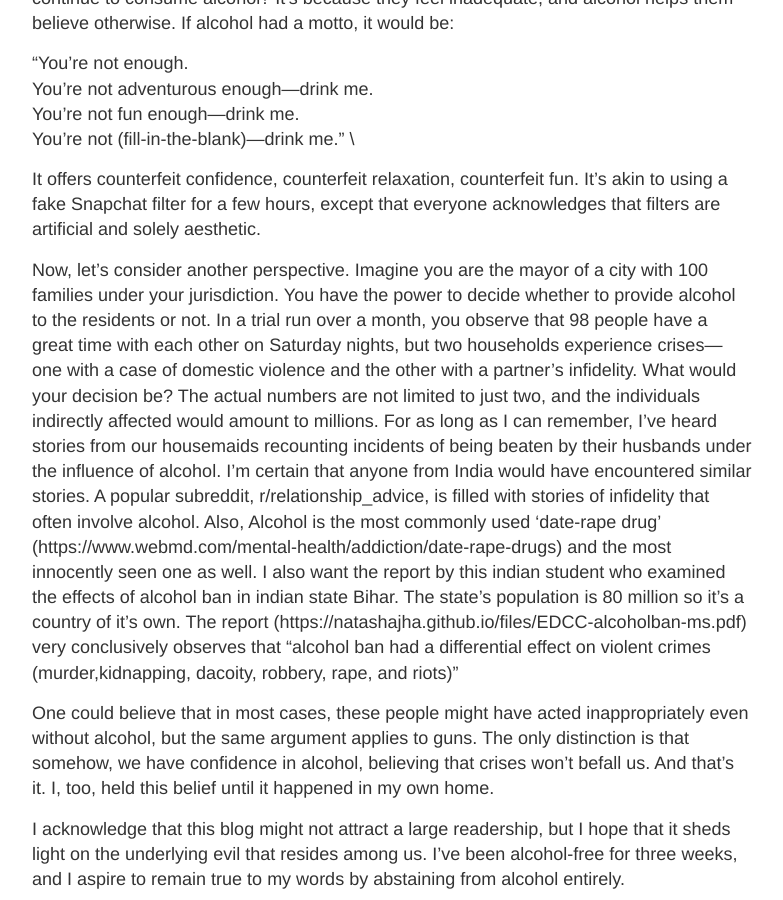
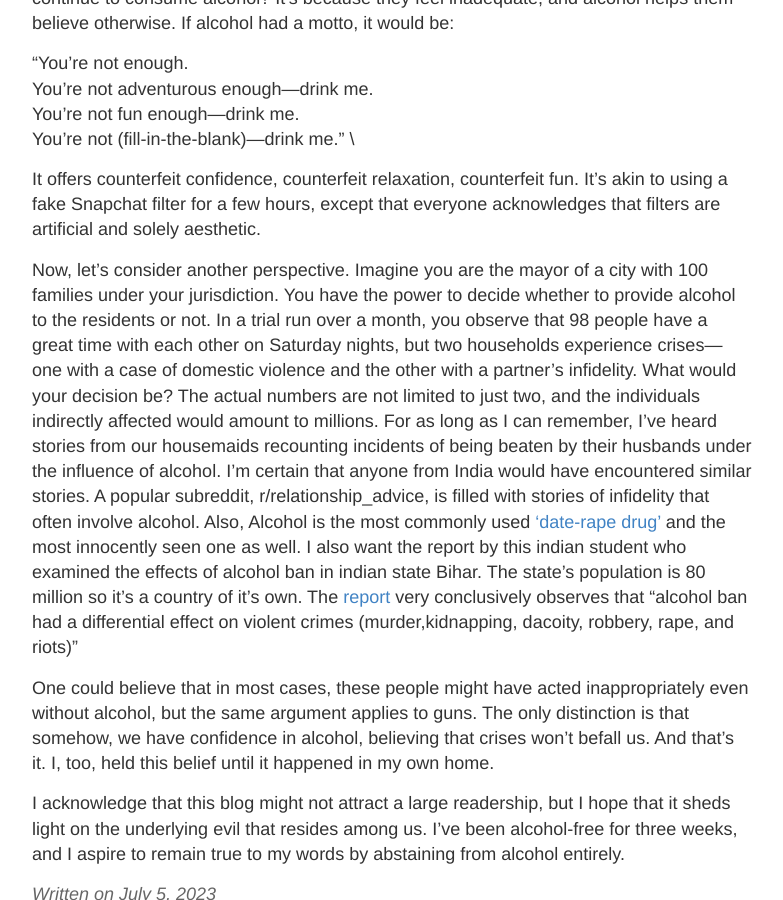
Before and after one commit to harora/harora.github.io, a Jekyll site: the page built from _posts/2023-07-05-alcohol.md, in a window 1280 px wide and 900 px high, scrolled down 815 px. Shown: the whole window, without its empty margins (248-1031 px from the left). Built offline with Jekyll 4.4.1, drawn with Linux system fonts in a browser that asks for light colours.

Commit message:
Update 2023-07-05-alcohol.md

```diff
--- a/_posts/2023-07-05-alcohol.md
+++ b/_posts/2023-07-05-alcohol.md
@@ -18,7 +18,7 @@
 
 It offers counterfeit confidence, counterfeit relaxation, counterfeit fun. It's akin to using a fake Snapchat filter for a few hours, except that everyone acknowledges that filters are artificial and solely aesthetic.
 
-Now, let's consider another perspective. Imagine you are the mayor of a city with 100 families under your jurisdiction. You have the power to decide whether to provide alcohol to the residents or not. In a trial run over a month, you observe that 98 people have a great time with each other on Saturday nights, but two households experience crises—one with a case of domestic violence and the other with a partner's infidelity. What would your decision be? The actual numbers are not limited to just two, and the individuals indirectly affected would amount to millions. For as long as I can remember, I've heard stories from our housemaids recounting incidents of being beaten by their husbands under the influence of alcohol. I'm certain that anyone from India would have encountered similar stories. A popular subreddit, r/relationship_advice, is filled with stories of infidelity that often involve alcohol. Also, Alcohol is the most commonly used 'date-rape drug' (https://www.webmd.com/mental-health/addiction/date-rape-drugs) and the most innocently seen one as well. I also want the report by this indian student who examined the effects of alcohol ban in indian state Bihar. The state's population is 80 million so it's a country of it's own. The report (https://natashajha.github.io/files/EDCC-alcoholban-ms.pdf) very conclusively observes that "alcohol ban had a differential effect on violent crimes (murder,kidnapping, dacoity, robbery, rape, and riots)"
+Now, let's consider another perspective. Imagine you are the mayor of a city with 100 families under your jurisdiction. You have the power to decide whether to provide alcohol to the residents or not. In a trial run over a month, you observe that 98 people have a great time with each other on Saturday nights, but two households experience crises—one with a case of domestic violence and the other with a partner's infidelity. What would your decision be? The actual numbers are not limited to just two, and the individuals indirectly affected would amount to millions. For as long as I can remember, I've heard stories from our housemaids recounting incidents of being beaten by their husbands under the influence of alcohol. I'm certain that anyone from India would have encountered similar stories. A popular subreddit, r/relationship_advice, is filled with stories of infidelity that often involve alcohol. Also, Alcohol is the most commonly used ['date-rape drug'](https://www.webmd.com/mental-health/addiction/date-rape-drugs) and the most innocently seen one as well. I also want the report by this indian student who examined the effects of alcohol ban in indian state Bihar. The state's population is 80 million so it's a country of it's own. The [report](https://natashajha.github.io/files/EDCC-alcoholban-ms.pdf) very conclusively observes that "alcohol ban had a differential effect on violent crimes (murder,kidnapping, dacoity, robbery, rape, and riots)"
 
 One could believe that in most cases, these people might have acted inappropriately even without alcohol, but the same argument applies to guns. The only distinction is that somehow, we have confidence in alcohol, believing that crises won't befall us. And that's it. I, too, held this belief until it happened in my own home.
 
```
